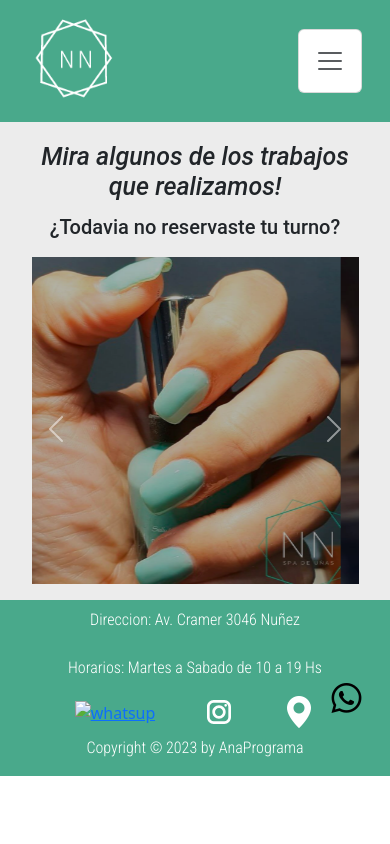
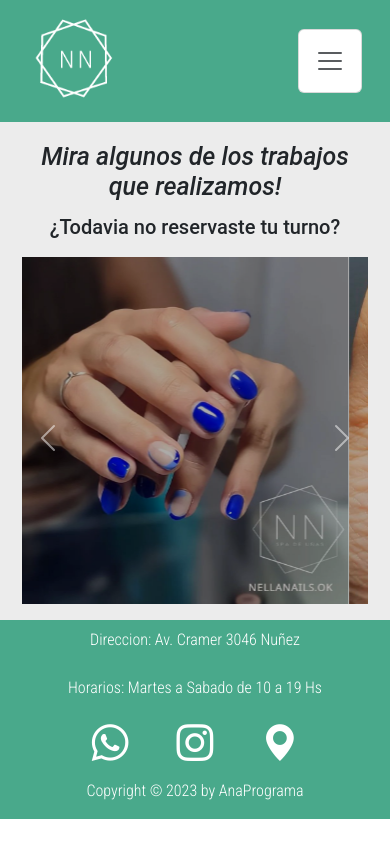
Before and after one commit to anaprograma/PreEntrega3Salas, a website: page pages/galeria.html in a window 390 px wide. Drawn offline with nearby package versions, Linux system fonts and the light colour scheme.

Commit message:
cambios esteticos

```diff
--- a/pages/galeria.html
+++ b/pages/galeria.html
@@ -9,6 +9,8 @@
   <!-- link bootstrap -->
   <link href="https://cdn.jsdelivr.net/npm/bootstrap@5.3.0-alpha1/dist/css/bootstrap.min.css" rel="stylesheet"
     integrity="sha384-GLhlTQ8iRABdZLl6O3oVMWSktQOp6b7In1Zl3/Jr59b6EGGoI1aFkw7cmDA6j6gD" crossorigin="anonymous">
+  <!-- link bootstrap-icon -->
+  <link rel="stylesheet" href="https://cdn.jsdelivr.net/npm/bootstrap-icons@1.10.3/font/bootstrap-icons.css">
   <!-- link estilos -->
   <link rel="stylesheet" href="../css/style.css">
   <!-- link bootstrap-icon -->
@@ -29,6 +31,7 @@
 </head>
 
 <body>
+  <header>
     <nav class="navbar navbar-expand-md ">
       <div class="container-fluid">
         <a class="navbar-brand" href="../index.html">
@@ -61,19 +64,22 @@
         </div>
       </div>
     </nav>
+
+  </header>
+
   <main>
     <div class="galeria-fondo">
-      <a class="img-fixed" href="https://wa.me/5491155135444" target="_blank"><i class="bi bi-whatsapp"></i></a>
+
       <div class="container-fluid galeria-container">
         <h1 class="galeria-titulo">Mira algunos de los trabajos que realizamos!</h1>
         <h2 class="galeria-parrafo">¿Todavia no reservaste tu turno?</h2>
         <div id="carouselExampleControls" class="carousel slide pb-3" data-bs-ride="carousel">
           <div class="carousel-inner">
             <div class="carousel-item active">
-              <img src="../imagenes/galeria/foto3.jpg" class="d-block w-100" alt="uñas pintadas">
+              <img src="../imagenes/galeria/foto7.webp" class="d-block w-100" alt="uñas pintadas">
             </div>
             <div class="carousel-item">
-              <img src="../imagenes/galeria/foto7.webp" class="d-block w-100" alt="uñas pintadas">
+              <img src="../imagenes/galeria/foto3.jpg" class="d-block w-100" alt="uñas pintadas">
             </div>
             <div class="carousel-item">
               <img src="../imagenes/galeria/foto8.jpg" class="d-block w-100" alt="uñas pintadas">
@@ -133,12 +139,12 @@
         </div>
 
         <div class="foot-iconos col-12 d-flex foot-div">
-          <a href="https://wa.me/5491155135444" target="_blank" rel="noopener noreferrer"><img
-              src="../imagenes/iconos/icons8-whatsapp.svg" alt="whatsup"></a>
-          <a href="https://www.instagram.com/nellanails.ok/" target="_blank" rel="noopener noreferrer"><img
-              src="../imagenes/iconos/icons8-instagram.svg" alt="instagram"></a>
-          <a href="https://goo.gl/maps/ktd2hhQhVNgnerPB7" target="_blank" rel="noopener noreferrer"><img
-              src="../imagenes/iconos/icons8-pin-64.png" alt="mapa"></a>
+          <a href="https://wa.me/5491155135444" target="_blank" rel="noopener noreferrer"><i
+              class="bi iconos bi-whatsapp"></i></a>
+          <a href="https://www.instagram.com/nellanails.ok/" target="_blank" rel="noopener noreferrer"><i
+              class="bi iconos bi-instagram"></i></a>
+          <a href="https://goo.gl/maps/ktd2hhQhVNgnerPB7" target="_blank" rel="noopener noreferrer"><i
+              class="bi iconos bi-geo-alt-fill"></i></a>
 
         </div>
         <div class="foot-copyrigth col-12 d-flex foot-div  mt-2">
--- a/scss/_footer.scss
+++ b/scss/_footer.scss
@@ -2,10 +2,19 @@
   background-color: $color-nav;
 }
 
-.foot-iconos img {
-  @include medidas(3rem, auto);
+// .foot-iconos img {
+//   @include medidas(3rem, auto);
+//   margin-right: 5rem;
+//   margin-left: 5rem;
+// }
+.iconos {
+  font-size: 3.5rem;
+  color: white;
   margin-right: 5rem;
   margin-left: 5rem;
+}
+.iconos:hover {
+  color: rgb(54, 53, 53);
 }
 .foot-fuente {
   font-family: map-get($fuentes, "parrafo");
@@ -23,8 +32,8 @@
 }
 
 @media (max-width: 650px) {
-  .foot-iconos img {
-    @include medidas(2rem, auto);
+  .iconos {
+    font-size: 2.3rem;
     margin-right: 1.5rem;
     margin-left: 1.5rem;
   }
--- a/scss/_galeria.scss
+++ b/scss/_galeria.scss
@@ -21,7 +21,7 @@
 @media (max-width: 500px) {
   .galeria-fondo {
     .galeria-container {
-      width: 90vw;
+      width: 95vw;
       .galeria-titulo {
         font-size: 25px;
       }
--- a/scss/_servicios.scss
+++ b/scss/_servicios.scss
@@ -32,7 +32,7 @@
   padding-bottom: 20px;
 }
 
-a i {
+.fixed {
   color: black;
   font-size: 30px;
 }
```
Also changed, not shown: index.html (+13 -6 lines), pages/contacto.html (+12 -7 lines), pages/servicios.html (+10 -7 lines), pages/sobrenosotros.html (+12 -7 lines), css/style.css, 1 other file. Lines whose indentation alone changed are shown as unchanged.
